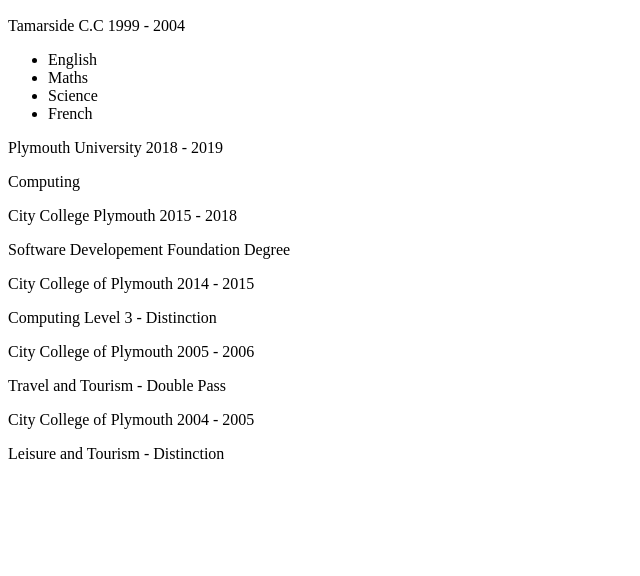
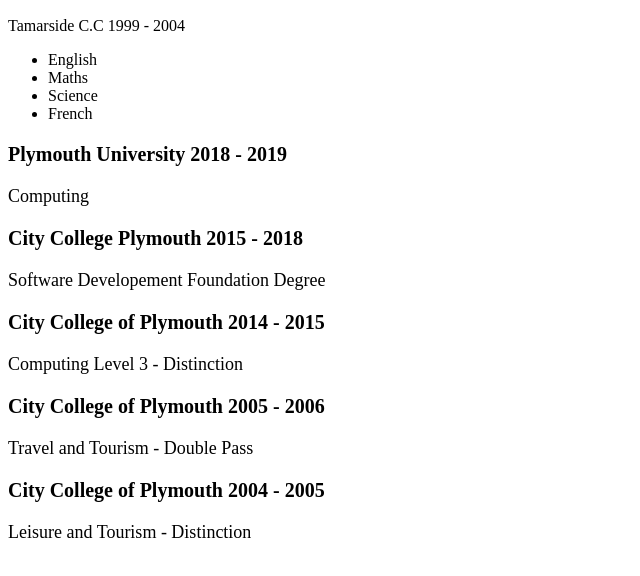
Before and after one commit to DanniiSenior/CV, a plain HTML site: page index.html in a window 1280 px wide. Shown: the part 96-672 px from the top of the page, without its empty margins (0-640 px from the left). Drawn offline with Linux system fonts and the light colour scheme.

Commit message:
added css file

```diff
--- a/index.css
+++ b/index.css
@@ -5,5 +5,5 @@
 }
 
 .subject {
-    font-size: 20px;
+    font-size: 18px;
 }
--- a/index.html
+++ b/index.html
@@ -4,8 +4,8 @@
     <title>
 
     </title>
-
-      <link rel="stylesheet" type="type/css" href="index.css">
+    <link rel="stylesheet" type="text/css"
+    href="index.css">
 
   </head>
 
```
